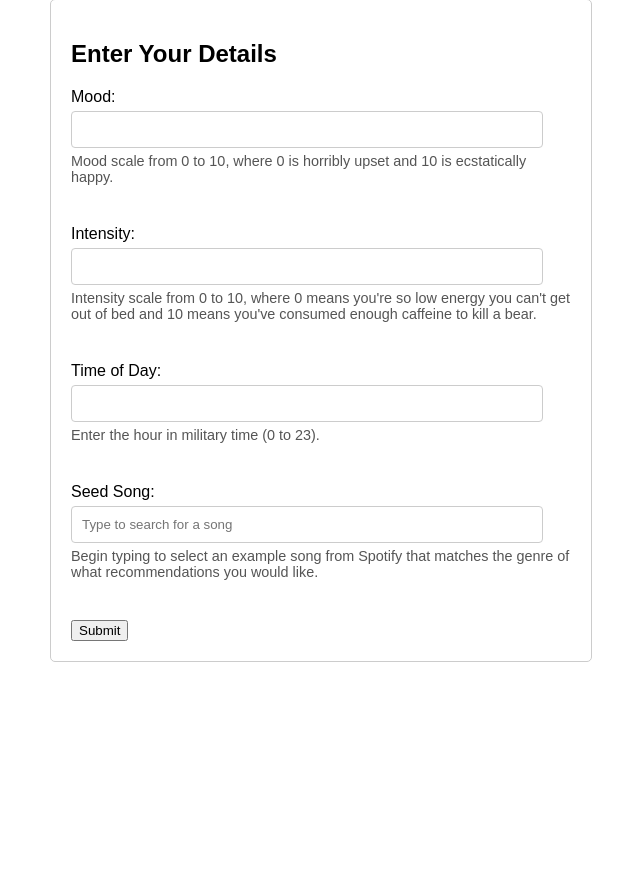
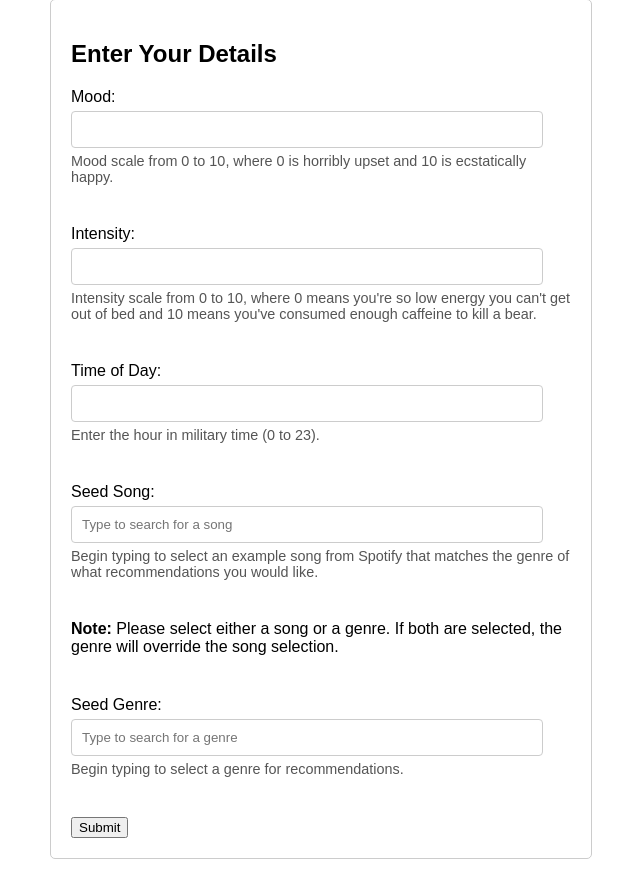
Before and after one commit to enbennett/Spotify-Fuzzy-Logic-Recommender, a Flask app: page / in a window 1280 px wide. Shown: the part 101-980 px from the top of the page, without its empty margins (319-959 px from the left). Before the commit the page ends 800 px from the top, so only its background shows below. Run offline with Flask 3, Linux system fonts and the light colour scheme.

Commit message:
Added genre selection capability

```diff
--- a/app.py
+++ b/app.py
@@ -198,6 +198,14 @@ def search_song():
         return {'songs': songs}
     return {'songs': []}
 
+@app.route('/search_genre', methods=['GET'])
+def search_genre():
+    query = request.args.get('query', '')  # Get the query from the request
+    genres = sp.recommendation_genre_seeds()  # Fetch all genres from the Spotify API
+
+    # Return all genres without filtering
+    return {'genres': genres['genres']}
+
 @app.route('/results', methods=['POST'])
 def results():
     # Get user inputs
@@ -205,27 +213,43 @@ def results():
     intensity_level = float(request.form['intensity'])
     time = float(request.form['time'])
     seed_song_id = request.form.get('seed_song_id')
+    seed_genre = request.form.get('seed_genre')
 
-    seed_song_url = f"https://open.spotify.com/track/{seed_song_id}"
+    seed_song_url = None
+    seed_song_name = None
+    seed_song_artist = None
 
-    #track_id = seed_song_url.split('/')[-1].split('?')[0]
+    # If a seed song ID is provided, fetch the track details from Spotify
 
-    # Fetch track details from Spotify API
-    track_details = sp.track(seed_song_id)
-    seed_song_name = track_details['name']  # Track name
-    seed_song_artist = track_details['artists'][0]['name']
+    if seed_song_id:
+        seed_song_url = f"https://open.spotify.com/track/{seed_song_id}"
+        track_details = sp.track(seed_song_id)
+        seed_song_name = track_details['name']
+        seed_song_artist = track_details['artists'][0]['name']
 
     # Run the fuzzy inference simulation and get the results
     output_values = run_fuzzy_simulation(mood_input, intensity_level, time)
 
-    recommendations = sp.recommendations(
-        seed_tracks=[seed_song_id],
-        limit=10,
-        target_acousticness=output_values['acousticness'],
-        target_danceability=output_values['danceability'],
-        target_energy=output_values['energy'],
-        target_valence=output_values['valence'])
+    # Prioritize genre over song for recommendations if both are provided
+    if seed_genre:
+        recommendations = sp.recommendations(
+            seed_genres=[seed_genre],  # Include genre in the recommendations
+            limit=10,
+            target_acousticness=output_values['acousticness'],
+            target_danceability=output_values['danceability'],
+            target_energy=output_values['energy'],
+            target_valence=output_values['valence'])
 
+    else:
+        recommendations = sp.recommendations(
+            seed_tracks=[seed_song_id],  # Include song in the recommendations
+            limit=10,
+            target_acousticness=output_values['acousticness'],
+            target_danceability=output_values['danceability'],
+            target_energy=output_values['energy'],
+            target_valence=output_values['valence'])
+
+    # Render the results template with the appropriate data
     return render_template('results.html',
                            mood_input=mood_input,
                            intensity_level=intensity_level,
@@ -233,9 +257,9 @@ def results():
                            seed_song_url=seed_song_url,
                            seed_song_name=seed_song_name,
                            seed_song_artist=seed_song_artist,
+                           seed_song_genre = seed_genre,
                            output_values=output_values,
                            tracks=recommendations['tracks'])
-
 
 if __name__ == '__main__':
     port = int(os.environ.get("PORT", 8080))
--- a/index.html
+++ b/index.html
@@ -37,7 +37,7 @@
 
             <div class="form-group">
                 <label for="seed_song">Seed Song:</label>
-                <input type="text" id="seed_song" name="seed_song" placeholder="Type to search for a song" required autocomplete="off">
+                <input type="text" id="seed_song" name="seed_song" placeholder="Type to search for a song" autocomplete="off">
                 <div id="song-suggestions" class="suggestions"></div>
                 <small>Begin typing to select an example song from Spotify that matches the genre of what recommendations you would like.</small>
             </div>
@@ -45,7 +45,24 @@
             <!-- Hidden input to store song ID -->
             <input type="hidden" id="seed_song_id" name="seed_song_id">
 
+            <!-- New note above the genre input -->
+            <div class="form-group">
+                <p><strong>Note:</strong> Please select either a song or a genre. If both are selected, the genre will override the song selection.</p>
+            </div>
+
+            <!-- New input for Seed Genre (without 'required' attribute) -->
+            <div class="form-group">
+                <label for="seed_genre">Seed Genre:</label>
+                <input type="text" id="seed_genre" name="seed_genre" placeholder="Type to search for a genre" autocomplete="off">
+                <div id="genre-suggestions" class="suggestions"></div>
+                <small>Begin typing to select a genre for recommendations.</small>
+            </div>
+
+            <!-- Hidden input to store genre ID -->
+            <input type="hidden" id="seed_genre_id" name="seed_genre_id">
+
             <button type="submit">Submit</button>
+
         </form>
     </section>
 
@@ -53,7 +70,9 @@
         document.addEventListener('DOMContentLoaded', function() {
             const seedSongInput = document.getElementById('seed_song');
             const seedSongIdInput = document.getElementById('seed_song_id');
-            const suggestionsContainer = document.getElementById('song-suggestions');
+            const seedGenreInput = document.getElementById('seed_genre');
+            const songSuggestionsContainer = document.getElementById('song-suggestions');
+            const genreSuggestionsContainer = document.getElementById('genre-suggestions');
 
             // Event listener for input in the seed song field
             seedSongInput.addEventListener('input', function() {
@@ -63,50 +82,108 @@
                     fetch(`/search_song?query=${encodeURIComponent(query)}`)
                         .then(response => response.json())
                         .then(data => {
-                            suggestionsContainer.innerHTML = ''; // Clear previous suggestions
+                            songSuggestionsContainer.innerHTML = '';  // Clear previous suggestions
 
-                            // Check if there are any songs returned
                             if (data.songs.length === 0) {
-                                suggestionsContainer.innerHTML = '<p>No songs found</p>';
-                                suggestionsContainer.style.display = 'none'; // Hide suggestions if none found
+                                songSuggestionsContainer.innerHTML = '<p>No songs found</p>';
+                                songSuggestionsContainer.style.display = 'none';  // Hide suggestions if none found
                                 return;
                             }
 
-                            // Create suggestion items for each song found
                             data.songs.forEach(song => {
                                 const div = document.createElement('div');
                                 div.classList.add('suggestion-item');
                                 div.textContent = `${song.name} by ${song.artist}`;
-                                div.dataset.id = song.id; // Store song ID as a data attribute
+                                div.dataset.id = song.id;  // Store song ID as a data attribute
 
-                                // Add click event listener to each suggestion
                                 div.addEventListener('click', () => {
                                     seedSongInput.value = `${song.name} by ${song.artist}`; // Set the selected song in the input field
                                     seedSongIdInput.value = song.id;  // Save the selected song's ID into the hidden input field
-                                    suggestionsContainer.innerHTML = ''; // Clear suggestions after selection
-                                    suggestionsContainer.style.display = 'none'; // Hide suggestions after selection
+                                    songSuggestionsContainer.innerHTML = ''; // Clear suggestions after selection
+                                    songSuggestionsContainer.style.display = 'none'; // Hide suggestions after selection
                                 });
 
-                                suggestionsContainer.appendChild(div);
+                                songSuggestionsContainer.appendChild(div);
                             });
 
-                            suggestionsContainer.style.display = 'block'; // Show suggestions
+                            songSuggestionsContainer.style.display = 'block';  // Show suggestions
                         })
                         .catch(error => {
                             console.error('Error fetching suggestions:', error);
-                            suggestionsContainer.innerHTML = '<p>Error fetching songs</p>';
-                            suggestionsContainer.style.display = 'none'; // Hide suggestions if there's an error
+                            songSuggestionsContainer.innerHTML = '<p>Error fetching songs</p>';
+                            songSuggestionsContainer.style.display = 'none'; // Hide suggestions if there's an error
                         });
                 } else {
-                    suggestionsContainer.innerHTML = ''; // Clear suggestions if the query is too short
-                    suggestionsContainer.style.display = 'none'; // Hide suggestions when input is too short
+                    songSuggestionsContainer.innerHTML = '';  // Clear suggestions if the query is too short
+                    songSuggestionsContainer.style.display = 'none';  // Hide suggestions when input is too short
                 }
             });
 
-            // Hide suggestions if user clicks outside the input field
+            // Event listener for input in the seed genre field
+            seedGenreInput.addEventListener('input', function() {
+                const query = seedGenreInput.value;
+
+                if (query.length > 0) {
+                    fetch(`/search_genre?query=${encodeURIComponent(query)}`)
+                        .then(response => response.json())
+                        .then(data => {
+                            genreSuggestionsContainer.innerHTML = '';  // Clear previous suggestions
+
+                            if (data.genres.length === 0) {
+                                genreSuggestionsContainer.innerHTML = '<p>No genres found</p>';
+                                genreSuggestionsContainer.style.display = 'none';  // Hide suggestions if none found
+                                return;
+                            }
+
+                            // Sort genres: first those that start with the query, then the rest alphabetically
+                            const filteredGenres = data.genres.sort((a, b) => {
+                                const aStartsWithQuery = a.toLowerCase().startsWith(query.toLowerCase());
+                                const bStartsWithQuery = b.toLowerCase().startsWith(query.toLowerCase());
+
+                                if (aStartsWithQuery && !bStartsWithQuery) {
+                                    return -1;  // Put 'a' before 'b' if 'a' starts with the query
+                                } else if (!aStartsWithQuery && bStartsWithQuery) {
+                                    return 1;  // Put 'b' before 'a' if 'b' starts with the query
+                                } else {
+                                    return a.localeCompare(b);  // Alphabetical order for other genres
+                                }
+                            });
+
+                            filteredGenres.forEach(genre => {
+                                const div = document.createElement('div');
+                                div.classList.add('suggestion-item');
+                                div.textContent = genre;
+                                div.dataset.genre = genre;  // Store genre value as a data attribute
+
+                                div.addEventListener('click', () => {
+                                    seedGenreInput.value = genre;  // Set the selected genre in the input field
+                                    genreSuggestionsContainer.innerHTML = ''; // Clear suggestions after selection
+                                    genreSuggestionsContainer.style.display = 'none'; // Hide suggestions after selection
+                                });
+
+                                genreSuggestionsContainer.appendChild(div);
+                            });
+
+                            genreSuggestionsContainer.style.display = 'block';  // Show suggestions
+                        })
+                        .catch(error => {
+                            console.error('Error fetching genres:', error);
+                            genreSuggestionsContainer.innerHTML = '<p>Error fetching genres</p>';
+                            genreSuggestionsContainer.style.display = 'none'; // Hide suggestions if there's an error
+                        });
+                } else {
+                    genreSuggestionsContainer.innerHTML = '';  // Clear suggestions if the query is too short
+                    genreSuggestionsContainer.style.display = 'none';  // Hide suggestions when input is too short
+                }
+            });
+
+            // Hide suggestions if user clicks outside the input fields
             document.addEventListener('click', function(event) {
-                if (!seedSongInput.contains(event.target) && !suggestionsContainer.contains(event.target)) {
-                    suggestionsContainer.style.display = 'none';
+                if (!seedSongInput.contains(event.target) && !songSuggestionsContainer.contains(event.target)) {
+                    songSuggestionsContainer.style.display = 'none';
+                }
+                if (!seedGenreInput.contains(event.target) && !genreSuggestionsContainer.contains(event.target)) {
+                    genreSuggestionsContainer.style.display = 'none';
                 }
             });
         });
--- a/static/styles.css
+++ b/static/styles.css
@@ -23,7 +23,8 @@ header {
   /* Increase this value for more space between each variable */
 }
 
-.user-inputs #song-suggestions {
+.user-inputs #song-suggestions,
+.user-inputs #genre-suggestions {
   max-height: 200px; /* Limit height of suggestions */
   overflow-y: auto; /* Scroll if the list gets too long */
   border: 1px solid #ccc; /* Border around the suggestions */
```
Also changed, not shown: results.html (+11 -5 lines), 1 other file.
